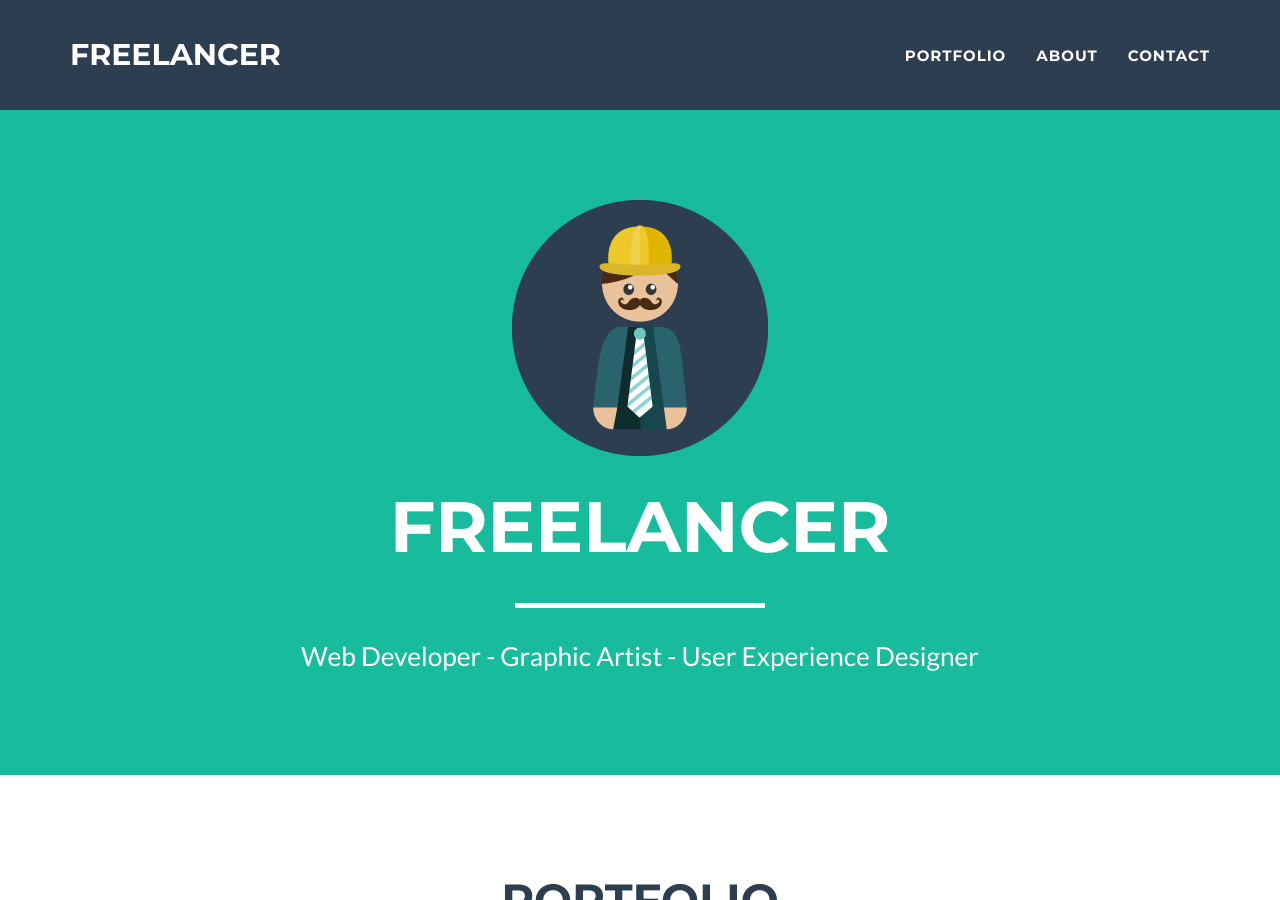
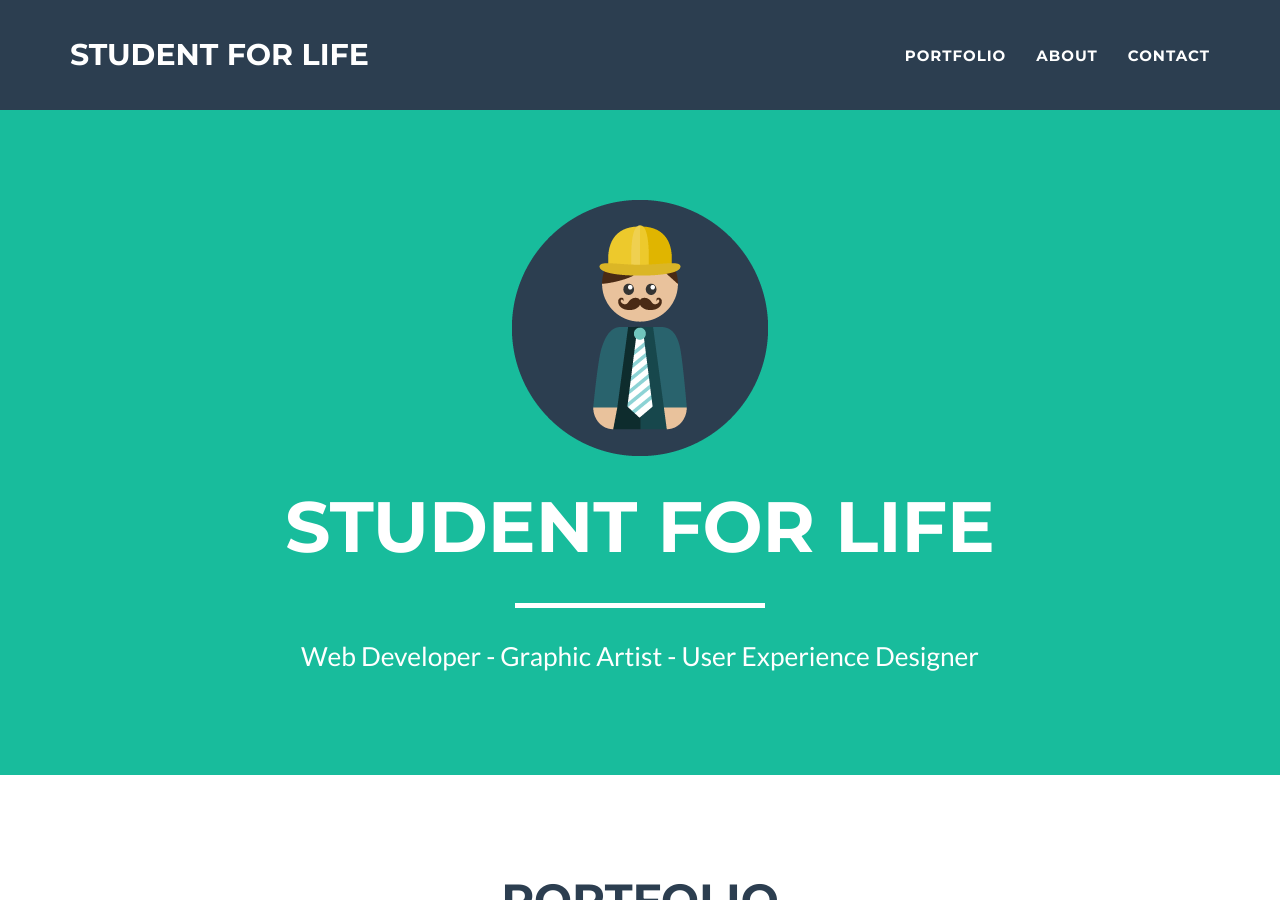
Before and after one commit to burhan3759/resume, a Jekyll site: the page built from index.html, in a window 1280 px wide and 900 px high. Built offline with Jekyll 4.4.1, drawn with Linux system fonts in a browser that asks for light colours.

Commit message:
edit a title

```diff
--- a/_config.yml
+++ b/_config.yml
@@ -1,5 +1,5 @@
 # Site settings
-title: Freelancer
+title: Student For Life
 email: your-email@domain.com
 url: https://burhan3759.github.io/resume
 description: "Write an awesome description for your new site here. You can edit this line in _config.yml. It will appear in your document head meta (for Google search results) and in your feed.xml site description."
```
